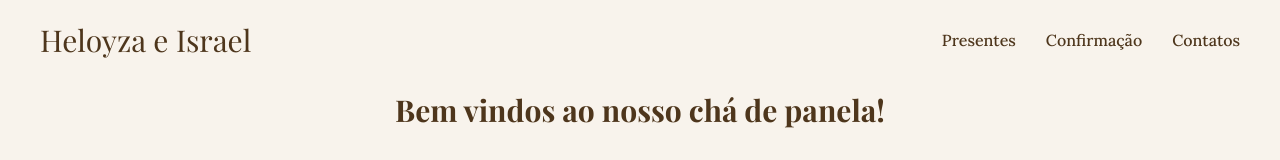
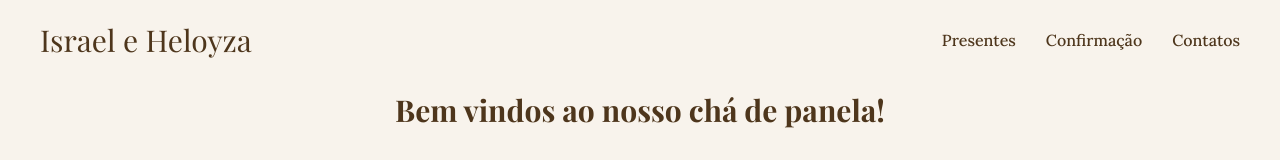
Before and after one commit to Israel-ops-cmd/cha-casanova, a React (Vite) app: page / in a window 1280 px wide. Shown: the top 160 px of the page. Built offline with nearby package versions, Linux system fonts and the light colour scheme; no server answers; a web font is replaced by a local one.

Commit message:
feat/changing position names

```diff
--- a/src/components/hero/index.tsx
+++ b/src/components/hero/index.tsx
@@ -4,7 +4,7 @@ export const Hero: React.FC = () => {
     return (
         <Container>
             <NamesContainer>
-                Heloyza e Israel
+                Israel e Heloyza
             </NamesContainer>
             <Elements>
                 <ul>
```
